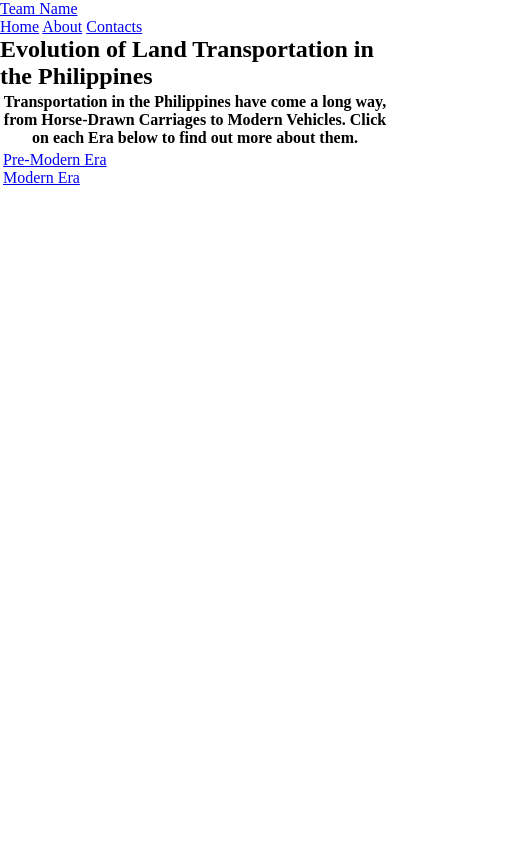
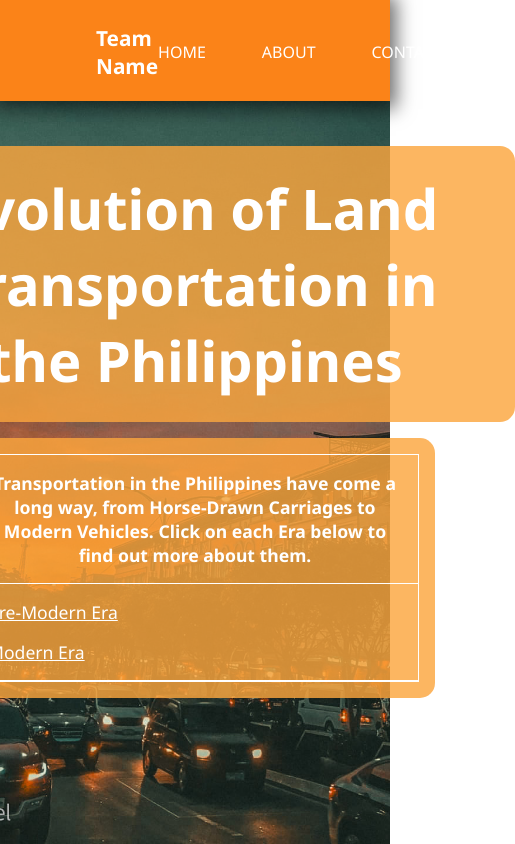
Before and after one commit to gabriel-2600/SaBiyahe, a plain HTML site: page index.html in a window 390 px wide. Shown: the whole page, 515 px wide, since content can reach past the window. Drawn offline with Linux system fonts and the light colour scheme.

Commit message:
update media query

```diff
--- a/style/style.css
+++ b/style/style.css
@@ -7,7 +7,6 @@ html {
     font-size: 16px;
 }
 
-@media (min-width: 900px){
 /* Nav */
 nav {
     width: 100%;
@@ -19,6 +18,10 @@ nav {
     justify-content: space-between;
     top: 0;
     z-index: 999;
+
+    box-shadow: 0px 2px 18px 6px rgba(0,0,0,0.59);
+    -webkit-box-shadow: 0px 2px 18px 6px rgba(0,0,0,0.59);
+    -moz-box-shadow: 0px 2px 18px 6px rgba(0,0,0,0.59);
 }
 .nav-buttons a{
     color: white;
@@ -47,7 +50,7 @@ nav {
 #home{
     background-image: url('desktop-pic.jpg');
     background-position: bottom;
-    background-size:cover ;
+    background-size:cover;
     background-repeat: no-repeat;
 }
 .home-container{
@@ -84,12 +87,12 @@ nav {
 .table-of-contents p{
     color: white;
     font-family: 'Noto Sans', sans-serif;
-    font-size: 1rem;
+    font-size: 1.1rem;
 }
 .table-of-contents a{
     color: white;
     font-family: 'Noto Sans', sans-serif;
-    font-size: 1.2rem;
+    font-size: 1.1rem;
     transition: 0.6s;
 }
 table {
@@ -109,12 +112,36 @@ td a:hover{
     color: #797979;
 }
 /* End of Home */
-}
-
-
 
 /* Media Queries for Mobile */
-@media (min-width: px){
+@media (max-width: 900px){
+    /* Nav 900px*/
+    nav{
+        background-color: #fb8318;
+    }
+    #nav-a a:hover{
+        color: #d30046;
+    }
+    /* End of Nav 900px*/
 
+    /* Home 900px */
+    #home{
+        background-image: url('mobile-pic.jpg');
+    }
+    .heading{
+        width: 40rem;
+        background-color: #fca63ed0;
+    }
+    .heading h1{
+        font-size: 3.5rem;
+    }
+    .table-of-contents{
+        width: 30rem;
+        background-color: #fca63ed0;
+    }
+    td a:hover{
+        color: #d30046;
+    }
+    /* End of Home 900px */
 }
 /* End of Media Queries */
```
Also changed, not shown: style/mobile-pic.jpg (added).
